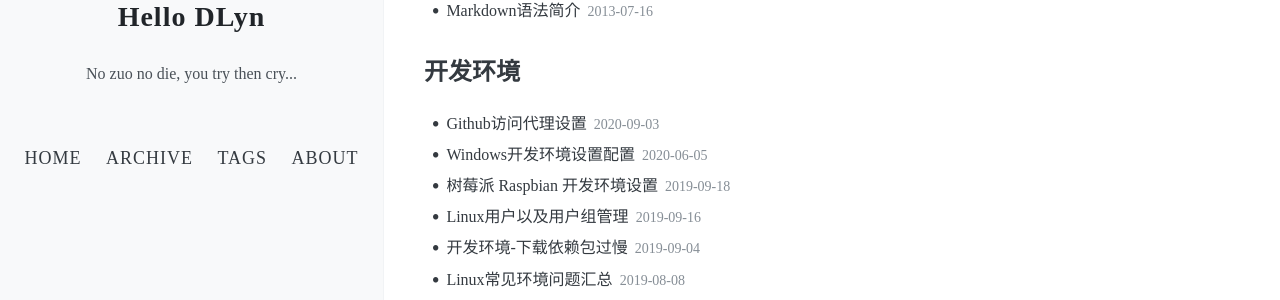
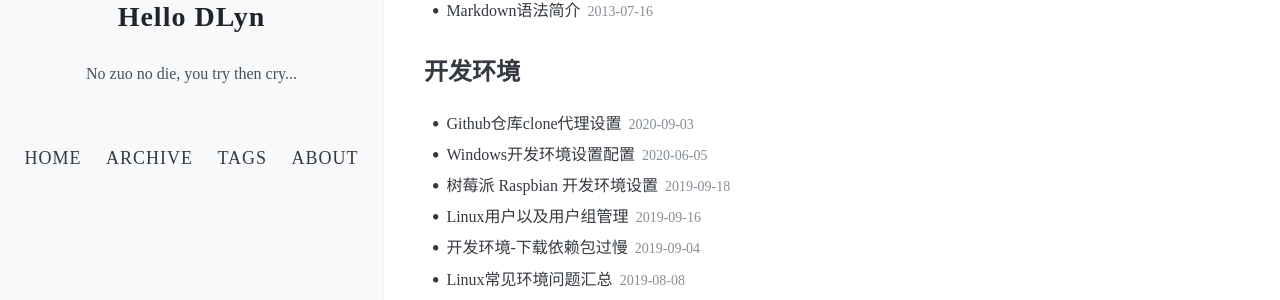
Before and after one commit to hellodlyn/hellodlyn.github.io, a Jekyll site: the page built from tags/index.html, in a window 1280 px wide and 900 px high. Shown: the part 335-635 px from the top of the window. Built offline with Jekyll 4.4.1, drawn with Linux system fonts in a browser that asks for light colours; nearby versions of some CDN libraries; some of the changed text lies outside the part shown.

Commit message:
rename the note for github env config

```diff
--- a/_posts/2020-09-03-github-env-proxy.md
+++ b/_posts/2020-09-03-github-env-proxy.md
@@ -1,6 +1,6 @@
 ---
 layout: post
-title: Github访问代理设置
+title: Github仓库clone代理设置
 date: 2020-09-03
 Author: DLyn
 categories:
```
